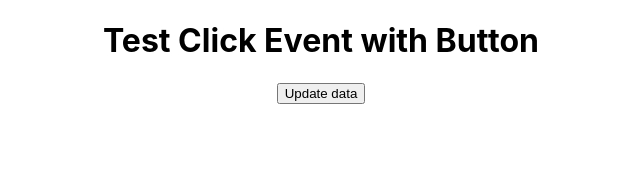
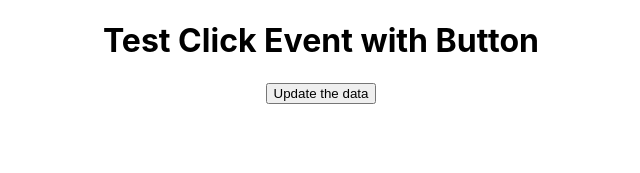
Before and after one commit to HimanshuParodiya/Testing-Library-Jest, a React (Create React App) app: page / in a window 1280 px wide. Shown: the top 173 px of the page, without its empty margins (319-959 px from the left). Built offline with nearby package versions, Linux system fonts and the light colour scheme.

Commit message:
beforeEach | beforeAll | afterAll | afterEach hooks

```diff
--- a/src/App.js
+++ b/src/App.js
@@ -7,7 +7,7 @@ function App() {
   return (
     <div className="App">
       <h1>Test Click Event with Button</h1>
-      <button onClick={() => setData("Updated data")}>Update data</button>
+      <button onClick={() => setData("Updated data")}>Update the data</button>
       <h1>{data}</h1>
       {/* actually we want to check when we are clicking on button is the {data} is rendering on UI */}
     </div>
```
Also changed, not shown: 1 other file (tests, documents, lock files or other folders).
